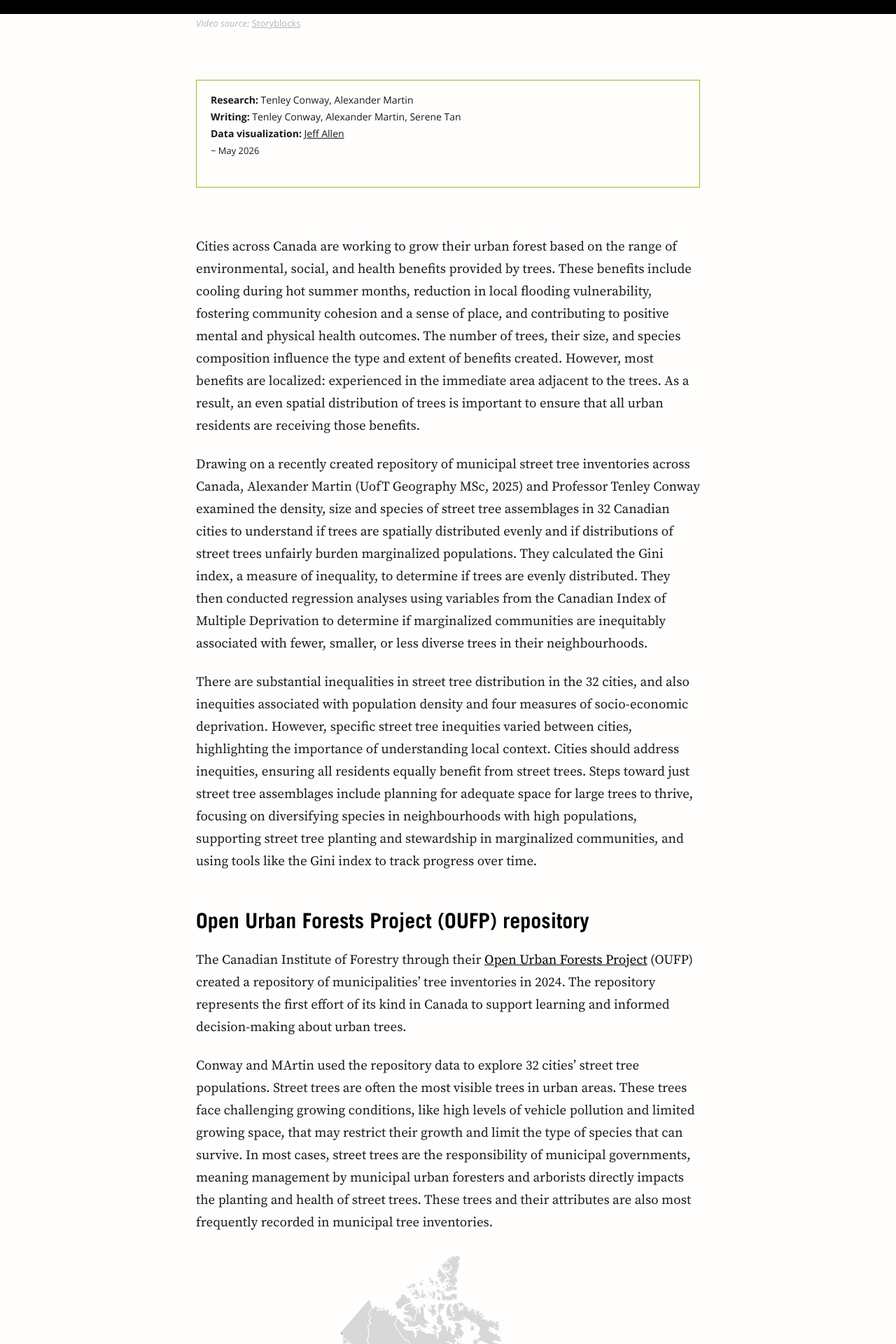
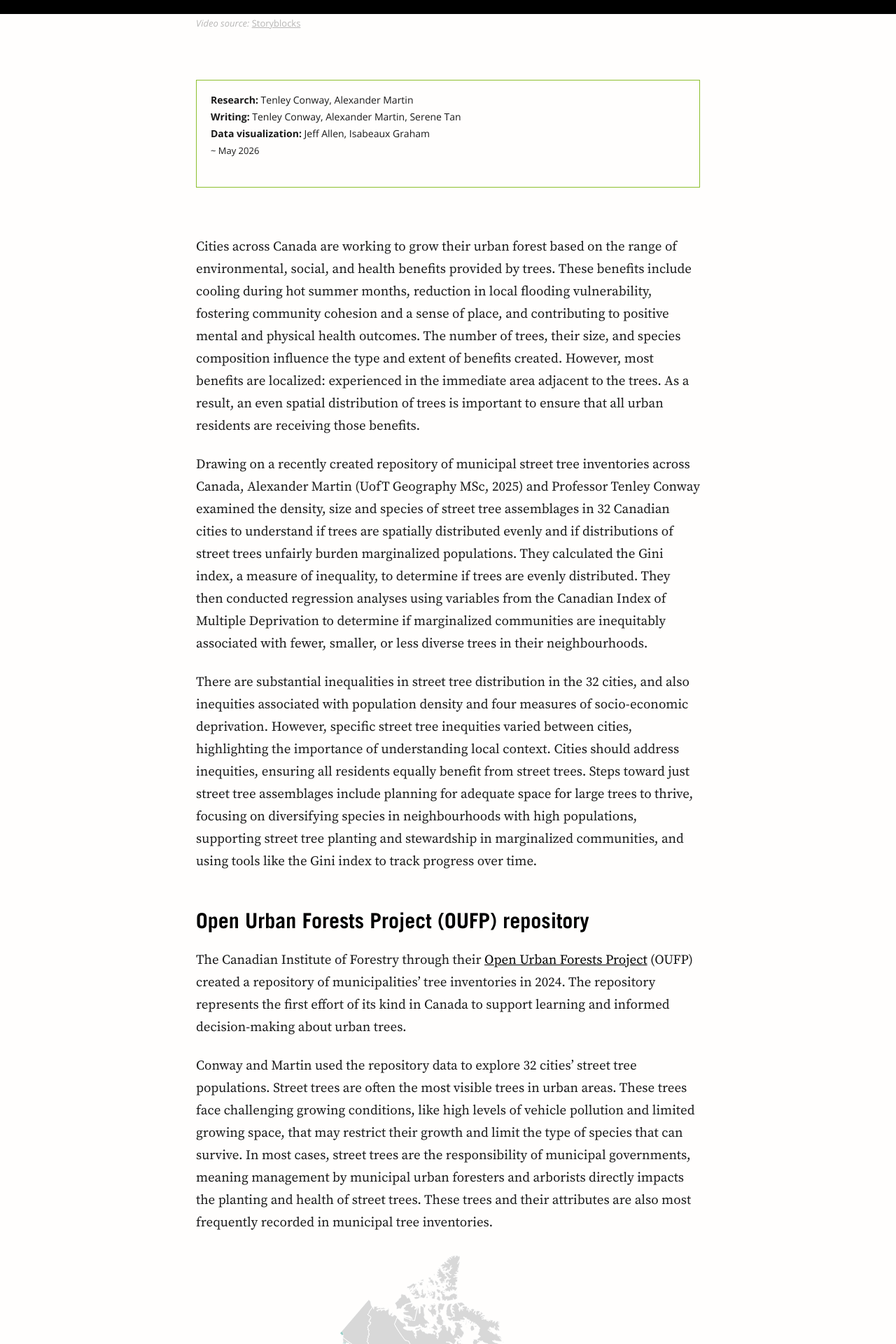
Before and after one commit to schoolofcities/urban-forests, a SvelteKit app: page / in a window 1280 px wide. Shown: the part 780-2700 px from the top of the page at 70% size. Built offline with nearby package versions, Linux system fonts and the light colour scheme; grey boxes are pictures that could not be loaded.

Commit message:
names, typo, build

```diff
--- a/src/routes/+page.svelte
+++ b/src/routes/+page.svelte
@@ -53,7 +53,10 @@
 		{
 			role: "Data visualization",
 			people: [
-				{ name: "Jeff Allen", url: "https://jamaps.github.io" },
+				{ name: "Jeff Allen",
+				// url: "https://jamaps.github.io"
+			},
+				{ name: "Isabeaux Graham"}
 			],
 		},
 	];
@@ -142,7 +145,7 @@
 			</p>
 
 			<p>
-				Conway and MArtin used the repository data to explore 32 cities’ street tree populations. Street trees are often the most visible trees in urban areas. These trees face challenging growing conditions, like high levels of vehicle pollution and limited growing space, that may restrict their growth and limit the type of species that can survive. In most cases, street trees are the responsibility of municipal governments, meaning management by municipal urban foresters and arborists directly impacts the planting and health of street trees. These trees and their attributes are also most frequently recorded in municipal tree inventories.
+				Conway and Martin used the repository data to explore 32 cities’ street tree populations. Street trees are often the most visible trees in urban areas. These trees face challenging growing conditions, like high levels of vehicle pollution and limited growing space, that may restrict their growth and limit the type of species that can survive. In most cases, street trees are the responsibility of municipal governments, meaning management by municipal urban foresters and arborists directly impacts the planting and health of street trees. These trees and their attributes are also most frequently recorded in municipal tree inventories.
 			</p>
 
 			<div class="map-float">
```
Also changed, not shown: 11 other files (tests, documents, lock files or other folders).
